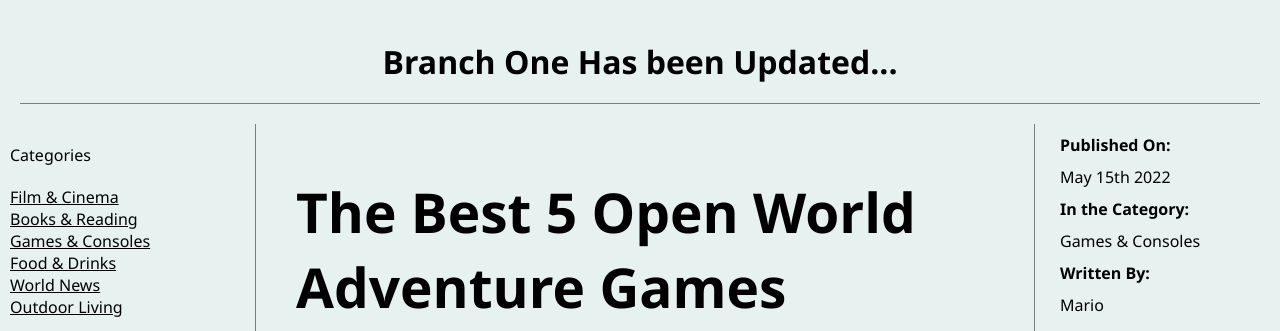
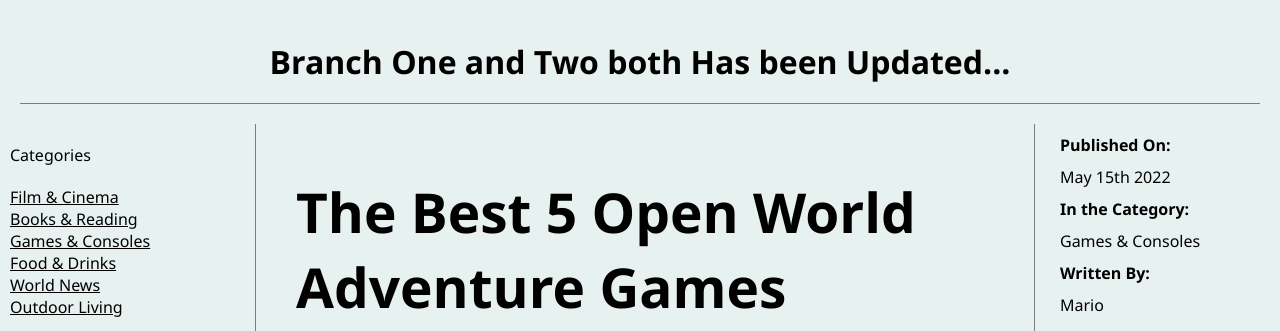
Before and after one commit to cherankumar08/Holy-Grail-Layout, a plain HTML site: page index.html in a window 1280 px wide. Shown: the top 331 px of the page. Drawn offline with Linux system fonts and the light colour scheme.

Commit message:
This has been Successfully Added...

```diff
--- a/index.html
+++ b/index.html
@@ -9,7 +9,7 @@
   </head>
   <body>
     <div class="Grid-Container">
-      <header><h1>Branch One Has been Updated...</h1></header>
+      <header><h1>Branch One and Two both Has been Updated...</h1></header>
       <nav>
         <p>Categories</p>
         <ul>
```
